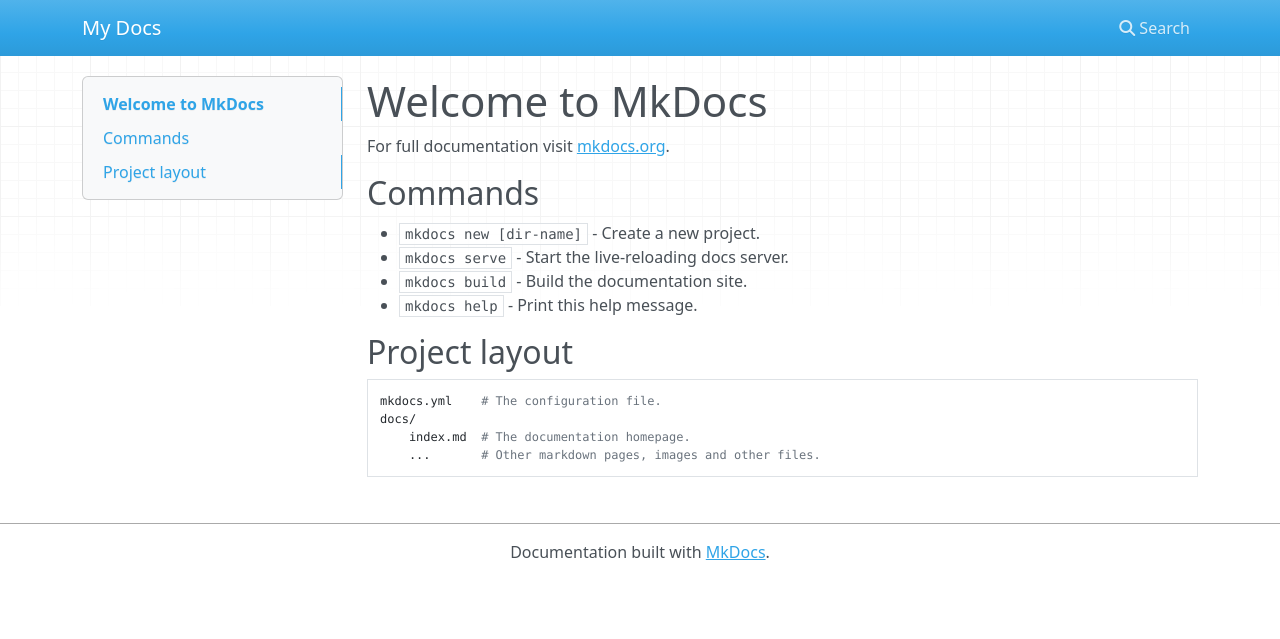
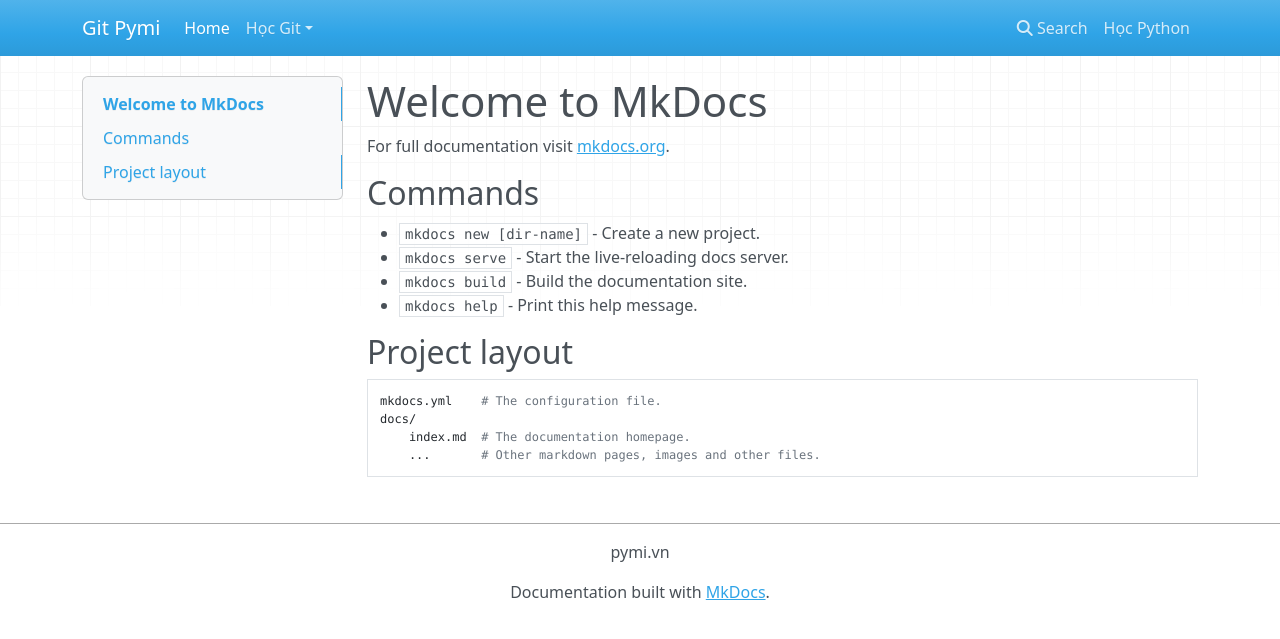
Before and after one commit to pymivn/vinagit, an MkDocs documentation site: the page built from docs/index.md, in a window 1280 px wide. Shown: the top 639 px of the page. Built offline with MkDocs 1.6.1, drawn with Linux system fonts in a browser that asks for light colours; nearby versions of some CDN libraries; old or Windows-style settings are respelled for this version of MkDocs.

Commit message:
update mkdocs config

```diff
--- a/mkdocs.yml
+++ b/mkdocs.yml
@@ -1 +1,9 @@
-site_name: My Docs
+site_name: Git Pymi
+pages:
+    - Home: index.md
+    - Học Git:
+      - Học Git cơ bản: introduction_to_git.md
+      - Hướng dẫn sử dụng Git với Windows: introduction_to_git_GUI.md
+repo_url: http://pymi.vn/
+repo_name: Học Python
+copyright: pymi.vn
```
